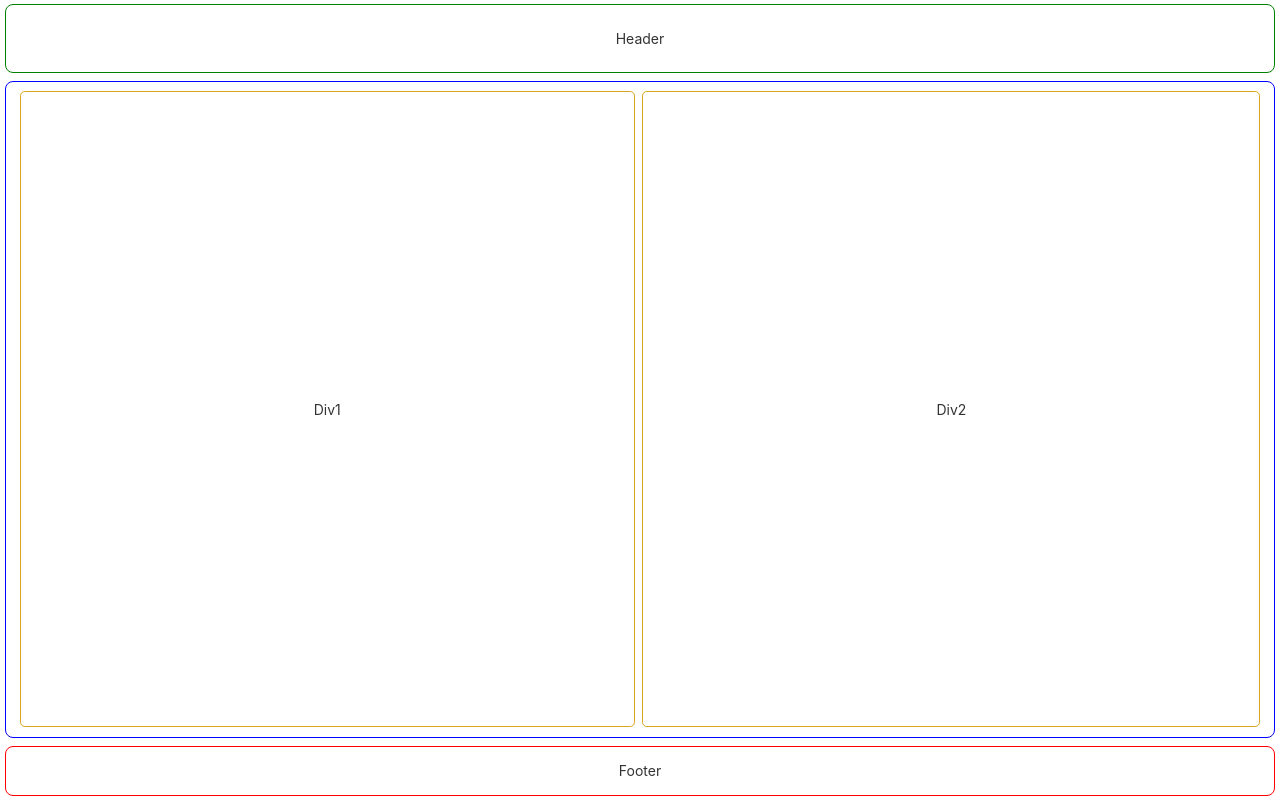
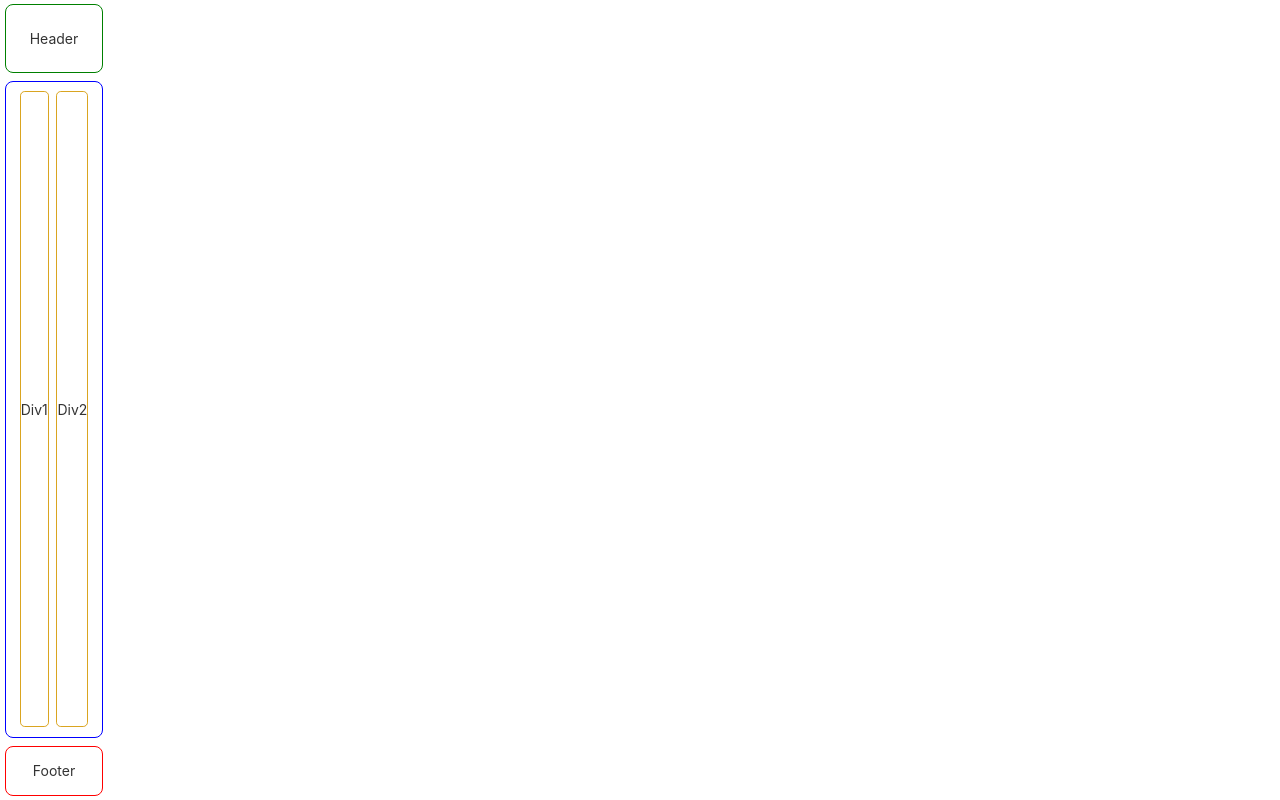
Before and after one commit to Ellipsoul/tax-calculator-pwa, an Angular app: page / in a window 1280 px wide. Built offline with nearby package versions, Linux system fonts and the light colour scheme.

Commit message:
Trying to add an absolute position to the top level html

```diff
--- a/src/app/app.component.sass
+++ b/src/app/app.component.sass
@@ -13,6 +13,10 @@
 
 // Main parent element using flexbox
 html
+  position: absolute
+  left: 0
+  top: 0
+
   display: flex
   flex-direction: column
   flex-wrap: nowrap
```
